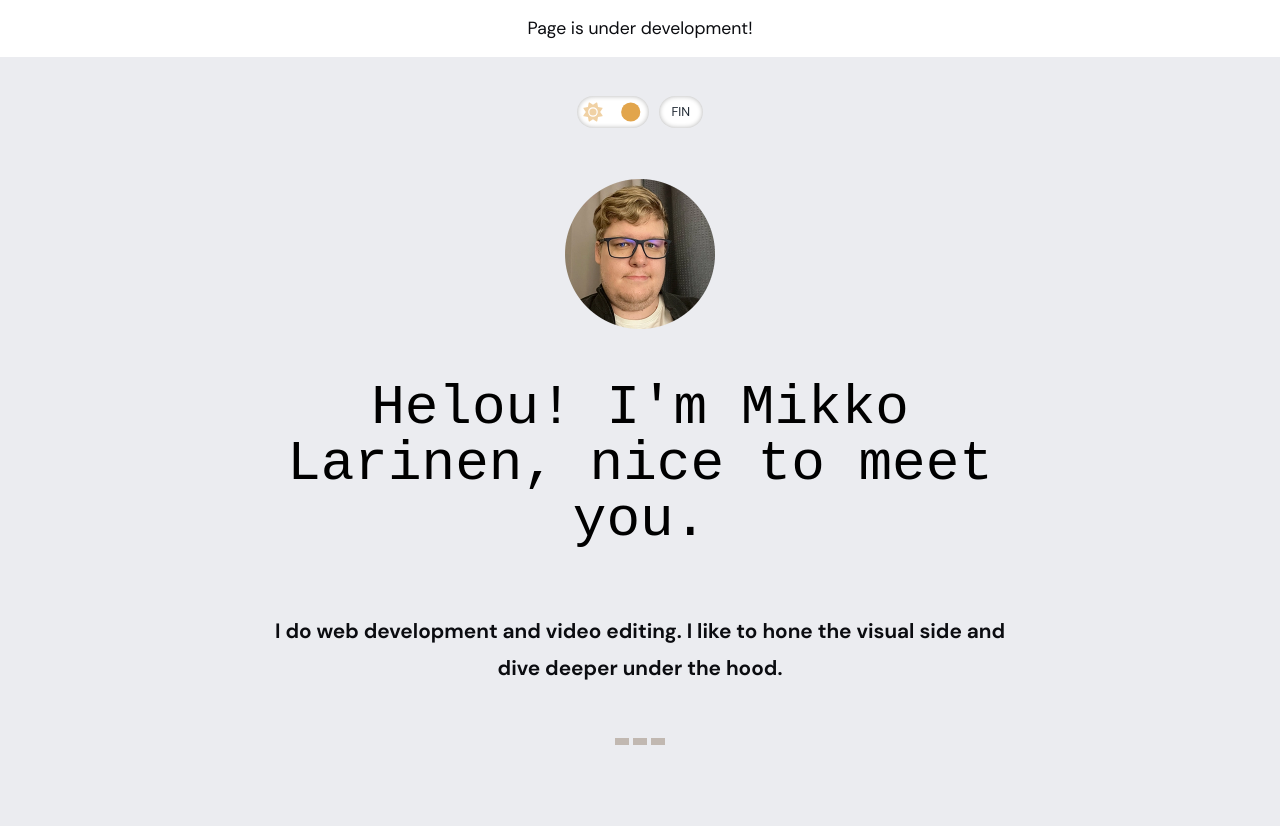
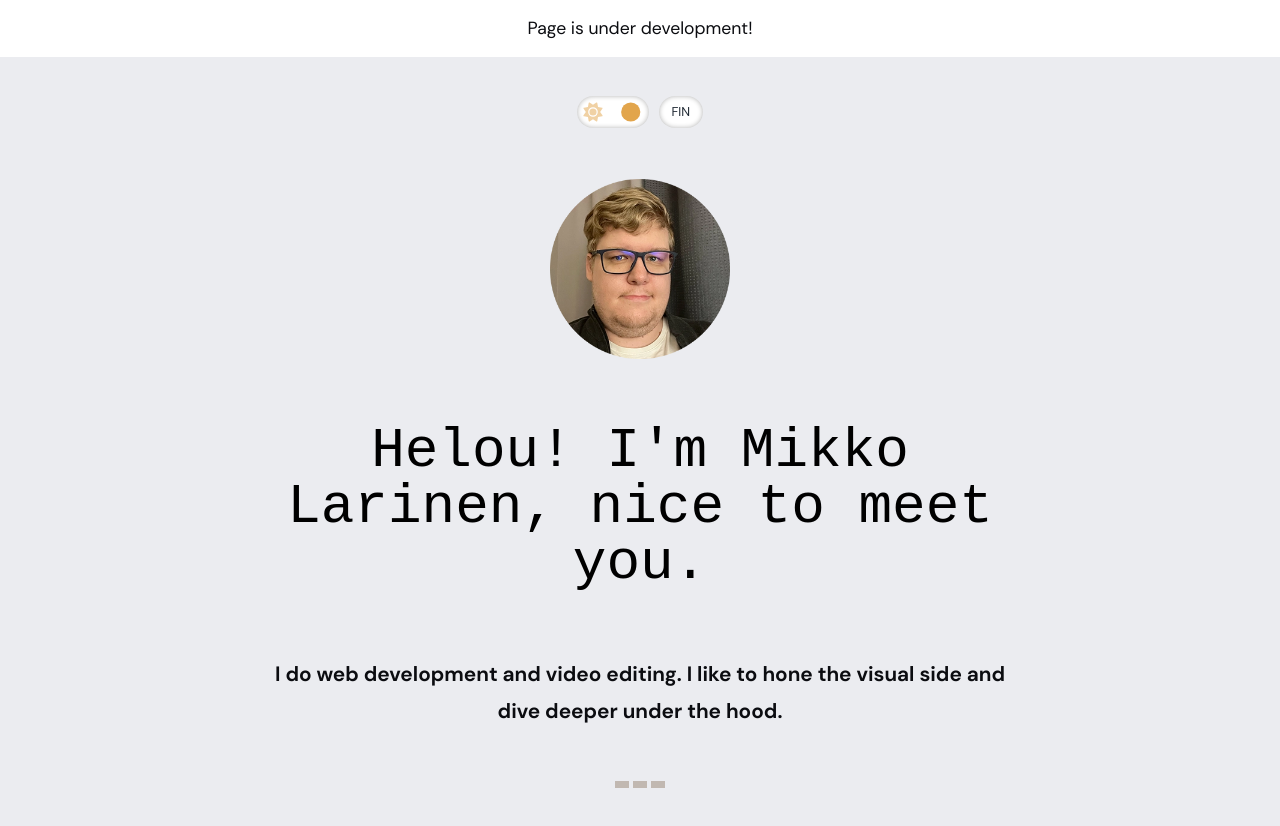
Before and after one commit to mikkisguy/portfolio-page, a React (Vite) app: page / in a window 1280 px wide. Shown: the top 826 px of the page. Before the commit the page ends 800 px from the top, so only its background shows below. Built offline with nearby package versions, Linux system fonts and the light colour scheme; a web font is replaced by a local one.

Commit message:
Small edit for header img, moved Divider to App.tsx

```diff
--- a/src/components/App.tsx
+++ b/src/components/App.tsx
@@ -3,6 +3,7 @@ import GlobalStyle from "../shared/styles/globalStyle";
 import ThemeContextProvider from "./ThemeContextProvider";
 import Header from "./Header";
 import { useTranslation } from "react-i18next";
+import Divider from "./shared/Divider";
 
 const App = () => {
   const { t } = useTranslation();
@@ -14,6 +15,7 @@ const App = () => {
         <UnderDevelopment>{t("underDevelopment")}</UnderDevelopment>
         <PageContainer>
           <Header />
+          <Divider />
         </PageContainer>
       </PageOuterContainer>
     </ThemeContextProvider>
--- a/src/components/Header.tsx
+++ b/src/components/Header.tsx
@@ -3,13 +3,11 @@ import DarkModeToggle from "./shared/DarkModeToggle";
 import LanguageSwitcher from "./shared/LanguageSwitcher";
 import { useTranslation } from "react-i18next";
 import mikko from "../assets/images/mikko.webp";
-import Divider from "./shared/Divider";
 
 const Header = () => {
   const { t } = useTranslation();
 
   return (
-    <>
     <header>
       <PageOptions>
         <DarkModeToggle />
@@ -21,8 +19,6 @@ const Header = () => {
       </PageHeading>
       <Tagline>{t("tagline")}</Tagline>
     </header>
-      <Divider />
-    </>
   );
 };
 
@@ -53,15 +49,14 @@ const PageHeading = styled.div`
 `;
 
 const HeadingImage = styled.img`
-  width: 150px;
-  height: 150px;
+  max-height: 180px;
 `;
 
 const HeadingTitle = styled.h1`
   color: ${({ theme }) => theme.colors.heading};
   font: ${({ theme }) => theme.fonts.h1};
   margin-bottom: ${({ theme }) => theme.spacing.xl};
-  padding-top: ${({ theme }) => theme.spacing.l};
+  padding-top: ${({ theme }) => theme.spacing.xl};
 
   @media only screen and (max-width: ${({ theme }) => theme.bp.narrow}) {
     text-align: center;
```
Lines whose indentation alone changed are shown as unchanged.
